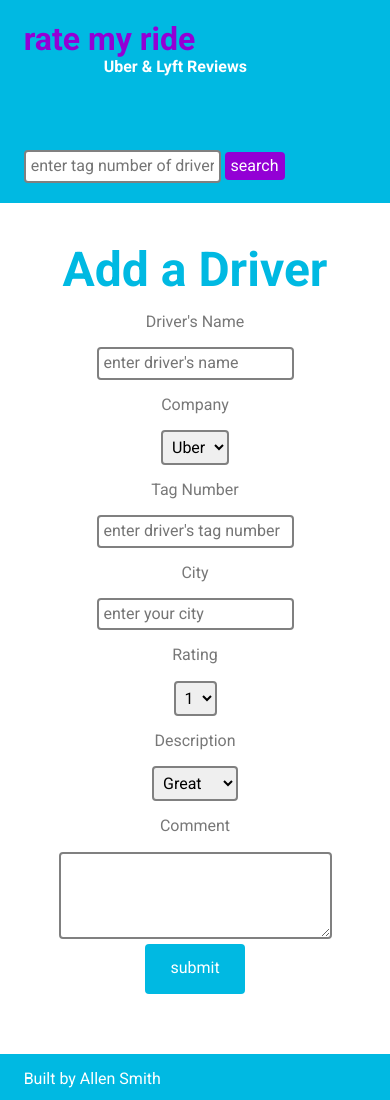
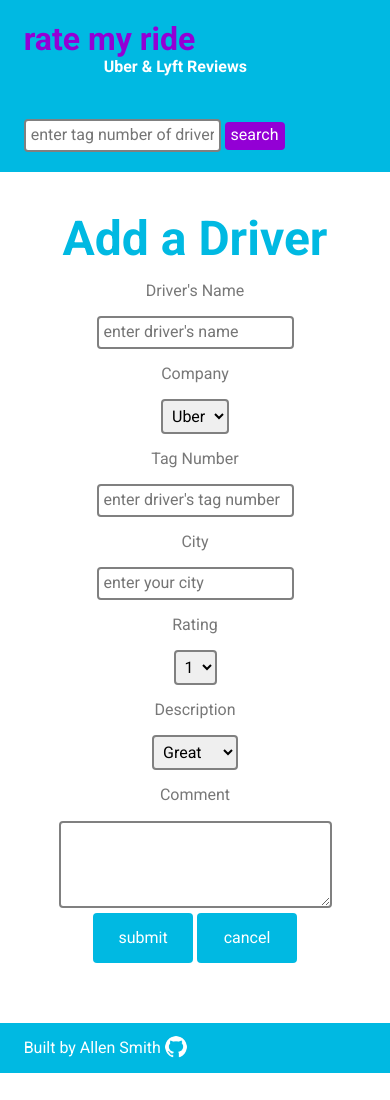
Before and after one commit to allen30331/rate-my-ride, a website: page public/add-driver.html in a window 390 px wide. After the commit the page ends 1073 px from the top, so only its background shows below. Drawn offline with nearby package versions, Linux system fonts and the light colour scheme.

Commit message:
added footer link

```diff
--- a/public/add-driver.html
+++ b/public/add-driver.html
@@ -35,9 +35,10 @@
 
 
 				</div>
-				<button type='submit' class="submit-driver-review-button" id="review-form">submit</button>
+				<!-- <button type='submit' class="submit-driver-review-button" id="review-form">submit</button> -->
 				<div class="col-12">
 					<p class="slogan add-a-driver">Add a Driver</p>
+					<p class="slogan thanks-for-adding"></p>
 				</div>
 			</div>
 		</section>
@@ -66,8 +67,9 @@
 					<option value="Creepy">Creepy</option>
 		    	</select><br>
 
-	 <p>Comment</p> <textarea cols="50" rows="4" name="comment" id="comment" required></textarea><br>
-	 <button type="submit" class="submit-driver-button">submit</button>
+	<p>Comment</p> <textarea cols="50" rows="4" name="comment" id="comment" required></textarea><br>
+	<button type="submit" class="submit-driver-button">submit</button>
+	<button class="cancel-button"><a href="index.html">cancel</a></button>
 </form>
 		</section>
 
@@ -75,7 +77,8 @@
 	<footer class="footer">
 		<div class="row">
 			<div class="col-12">
-				<p>Built by Allen Smith</p>
+				<p class="built-by">Built by Allen Smith</p>
+				<a href="https://github.com/allen30331"><img class="github" src="./images/github.png"></a>
 			</div>
 		</div>
 	</footer>
--- a/public/add-driver.js
+++ b/public/add-driver.js
@@ -195,7 +195,9 @@
 /////Replaces the Add Driver heading with thank you message begin/////
 function replaceAddDriverHeading() {
   $('.add-driver-container').remove();
-  $('.main .col-12 p').html(`Thanks for adding ${driverName}!`);
+  $('p.slogan.add-a-driver').hide();
+  $('p.slogan.thanks-for-adding').show();
+  $('p.slogan.thanks-for-adding').html(`Thanks for adding ${driverName}`);
 }
 /////Replaces the Add Driver heading with thank you message end/////
 
@@ -278,8 +280,11 @@
 
              <p>Comment</p> <textarea cols="50" rows="4" name="comment" id="comment" required></textarea><br>
           </form>
+          <button type='submit' class="submit-driver-review-button" id="review-form">submit</button>
+          <button class="cancel-button"><a href="index.html">cancel</a></button>
       </div>`);
   $('.submit-driver-review-button').show();
+  $('.cancel-button').show();
 });
 /////Event listener for when review driver button is clicked end/////
 
@@ -288,7 +293,7 @@
 
 
 /////Event listener for submit driver review button begin//////
-$(".submit-driver-review-button").click(function(event) {
+$(".review-driver-container").on('click', ".submit-driver-review-button" , function(event) {
   event.preventDefault();
   let driverRating = $('#review-form').find('#driverRating').val();
   let description = $('#review-form').find('#description').val();
@@ -317,3 +322,7 @@
   $('.search-driver').show();
   $('.demo').show();
 })();
+
+(function showCancelButton() {
+  $('.cancel-button').show();
+})();
--- a/public/css-main.css
+++ b/public/css-main.css
@@ -126,6 +126,12 @@ section.main {
 
 p.slogan.thanks {
     margin-bottom: 35%;
+
+}
+
+p.slogan.thanks-for-adding {
+    margin-bottom: 35%;
+    display: none;
 }
 
 p.slogan {
@@ -136,6 +142,8 @@ p.slogan {
     margin-bottom: 0px;
     margin-top: -75px;
 }
+
+
 
 .sub-slogan {
     text-align: center;
@@ -279,6 +287,16 @@ footer p {
     color: white;
 }
 
+p.built-by {
+    display: inline-block;
+}
+
+img.github {
+    height: 22px;
+    width: 22px;
+    position: relative;
+    top: 5px;
+}
 
 /*Driver Render Styling Begin*/
 
@@ -344,7 +362,9 @@ img {
 	display: none;
 }
 
-
+.cancel-button {
+    display: none;
+}
 /*Review driver end*/
 
 
@@ -407,6 +427,28 @@ button.submit-driver-button:hover {
     background-color: #9300D5;
     color: white;
 }
+
+
+button.cancel-button {
+    border: none;
+    height: 50px;
+    width: 100px;
+    border-radius: 4px;
+    background-color: #00b9e2;
+    color: white;
+    transition-duration: 0.4s;
+}
+
+
+button.cancel-button:hover {
+    background-color: #9300D5;
+    color: white;
+}
+
+
+
+
+
 
 /*Add driver Form end*/
 
@@ -471,3 +513,17 @@ button.submit-driver-button:hover {
 
     }
 }
+
+
+
+
+
+
+@media only screen and (max-width: 639px) {
+
+    form.search-driver {
+    margin-top: 0px;
+    margin-bottom: 20px;
+    }
+
+}
--- a/public/index.js
+++ b/public/index.js
@@ -231,6 +231,7 @@
           </form>
       </div>`);
   $('.submit-driver-review-button').show();
+  $('.cancel-button').show();
 });
 /////Event listener for when review driver button is clicked end/////
 
@@ -301,6 +302,7 @@
   let description = $('#review-form').find('#description').val();
   let comment = $('#review-form').find('#comment').val();
   createReview(driverRating, description, comment, replaceReviewForm);
+  $('.cancel-button').hide();
 });
 /////Event listener for submit driver review button end//////
 
```
Also changed, not shown: public/index.html (+3 -1 lines), public/images/github.png (added).
